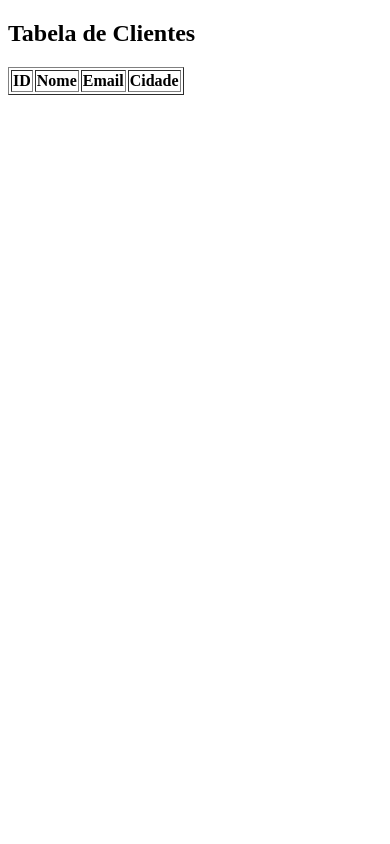
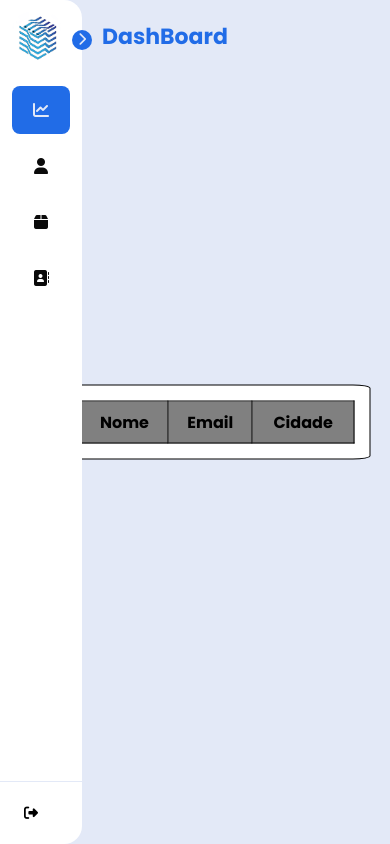
Before and after one commit to joaoqys/projeto-final-DS.W, a website: page src/pages/DashBoard/index.html in a window 390 px wide. Drawn offline with nearby package versions, Linux system fonts and the light colour scheme; no server answers.

Commit message:
dashBoardClientes PRONTO

```diff
--- a/src/pages/DashBoard/index.html
+++ b/src/pages/DashBoard/index.html
@@ -1,27 +1,115 @@
 <!DOCTYPE html>
-<html lang="pt-BR">
+<html lang="en">
+
 <head>
     <meta charset="UTF-8">
     <meta name="viewport" content="width=device-width, initial-scale=1.0">
-<title>Tabela de Clientes</title>
+    <title>Gráfico de Barras</title>
+    <link rel="stylesheet" href="https://cdnjs.cloudflare.com/ajax/libs/font-awesome/6.5.1/css/all.min.css"
+        integrity="sha512-DTOQO9RWCH3ppGqcWaEA1BIZOC6xxalwEsw9c2QQeAIftl+Vegovlnee1c9QX4TctnWMn13TZye+giMm8e2LwA=="
+        crossorigin="anonymous" referrerpolicy="no-referrer" />
+    <link rel="stylesheet" href="../../styles/dashBoard.css">
+    <script src="https://cdn.jsdelivr.net/npm/chart.js"></script>
+    <link rel="stylesheet" href="../../styles/styleSB.css">
 </head>
+
 <body>
+    <nav id="sidebar">
+        <div id="sidebar_content">
+            <div id="user">
+                <img src="../../assets/logoInsightBoardImg.png" id="user_avatar" alt="Avatar">
 
-<h2>Tabela de Clientes</h2>
+                <p id="user_infos">
+                    <span class="item-description">
+                        Menu
+                    </span>
+                    <span class="item-description">
+                        Controle de Licença
+                    </span>
+                </p>
+            </div>
 
-<table id="tabelaClientes" border="1">
+            <ul id="side_items">
+                <li class="side-item active">
+                    <a href="../DashBoard/index.html">
+                        <i class="fa-solid fa-chart-line"></i>
+                        <span class="item-description">
+                            Dashboard
+                        </span>
+                    </a>
+                </li>
+
+                <li class="side-item">
+                    <a href="#">
+                        <i class="fa-solid fa-user"></i>
+                        <span class="item-description">
+                            Usuários
+                        </span>
+                    </a>
+                </li>
+
+                <li class="side-item">
+                    <a href="../RegisterUsers/index.html">
+                        <i class="fa-solid fa-box"></i>
+                        <span class="item-description">
+                            Cadastrar Usuário
+                        </span>
+                    </a>
+                </li>
+
+                <li class="side-item">
+                    <a href="../RegisterClient/">
+                        <i class="fa-solid fa-address-book"></i>
+                        <span class="item-description">
+                            Cadastrar Cliente
+                        </span>
+                    </a>
+                </li>
+
+            <button id="open_btn">
+                <i id="open_btn_icon" class="fa-solid fa-chevron-right"></i>
+            </button>
+        </div>
+
+
+        <div id="logout">
+            <a href="../Login/index.html" id="logout_link">
+                <button id="logout_btn">
+                    <i class="fa-solid fa-right-from-bracket"></i>
+                    <span class="item-description">
+                        Logout
+                    </span>
+                </button>
+            </a>
+        </div>
+    </nav>
+
+    <main>
+        <h1 class="title-main">DashBoard</h1>
+    </main>
+
+  <div class="containerDash">
+      <div class="dashBoard">
+        <div class="tableDiv">
+            <table id="clientesPorEstado">
                 <thead>
                     <tr>
-      <th>ID</th>
-      <th>Nome</th>
-      <th>Email</th>
-      <th>Cidade</th>
+                    <th scope="col">ID</th>
+                    <th scope="col">Nome</th>
+                    <th scope="col">Email</th>
+                    <th scope="col">Cidade</th>
                     </tr>
                 </thead>
-  <tbody id="tbodyClientes">
-    <!-- Os dados dos clientes serão inseridos aqui -->
+                <tbody>
+
                 </tbody>
             </table>
+
+        </div>
+
+      </div>
+
+  </div>
 
   <script>
     (async () => {
@@ -31,15 +119,15 @@
 
             // Função para preencher a tabela com os dados dos clientes
             function preencherTabelaClientes(clientes) {
-            const tbody = document.getElementById('tbodyClientes');
+                const tbody = document.getElementById('clientesPorEstado');
 
-            clientes.forEach(cliente => {
+                clientes.forEach(clientes => {
                     const row = document.createElement('tr');
                     row.innerHTML = `
-                    <td>${cliente.id}</td>
-                    <td>${cliente.nome}</td>
-                    <td>${cliente.email}</td>
-                    <td>${cliente.cidade}</td>
+                        <td>${clientes.id}</td>
+                        <td>${clientes.nome}</td>
+                        <td>${clientes.email}</td>
+                        <td>${clientes.cidade}</td>
                     `;
                     tbody.appendChild(row);
                 });
--- a/src/styles/dashBoard.css
+++ b/src/styles/dashBoard.css
@@ -175,7 +175,7 @@ main {
     color: #216ce7;
 }
 
-.containerDash{
+.containerDash {
     position: absolute;
     top: 50%;
     left: 50%;
@@ -185,6 +185,18 @@ main {
     border-width: 1px;
     padding: 20px;
     border-radius: 5%;
+    width: 90%; /* Definindo a largura como 90% da largura do viewport */
+    max-width: 900px; /* Definindo uma largura máxima para evitar que o conteúdo fique muito largo */
+}
+
+@media screen and (max-width: 768px) {
+    .containerDash {
+        padding: 10px; /* Reduzindo o padding em dispositivos menores */
+    }
+
+    .dashBoard table {
+        width: 100%; /* Ajustando a largura da tabela para preencher toda a largura do container */
+    }
 }
 
 .dashBoard{
```
Also changed, not shown: server.js (+7 -0 lines). Lines whose indentation alone changed are shown as unchanged.
